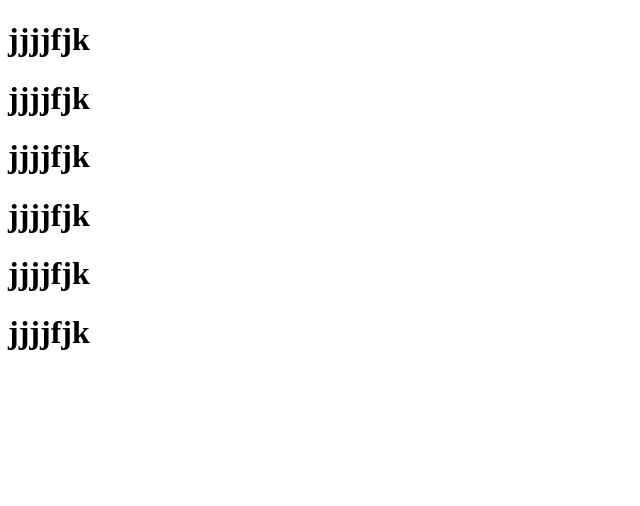
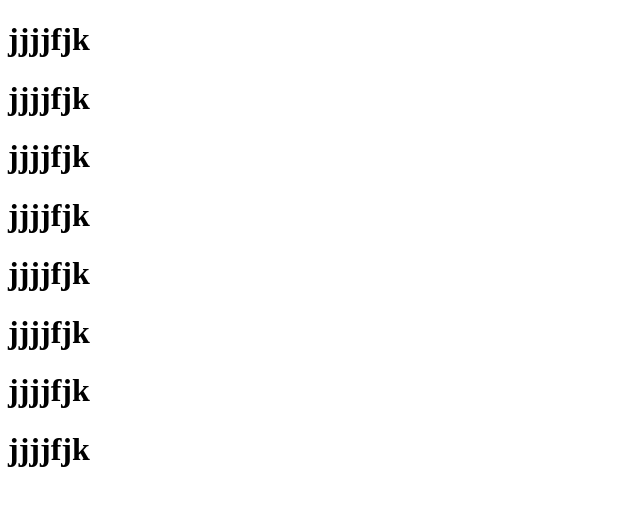
Before and after one commit to muskanv021/Hactoberfest, a plain HTML site: page index.html in a window 1280 px wide. Shown: the whole page, without its empty margins (0-640 px from the left). Drawn offline with Linux system fonts and the light colour scheme.

Commit message:
para added

```diff
--- a/index.html
+++ b/index.html
@@ -14,5 +14,8 @@
     <h1>jjjjfjk</h1>
     <h1>jjjjfjk</h1>
 
+    <h1>jjjjfjk</h1>
+    <h1>jjjjfjk</h1>
+
 </body>
 </html>
```
